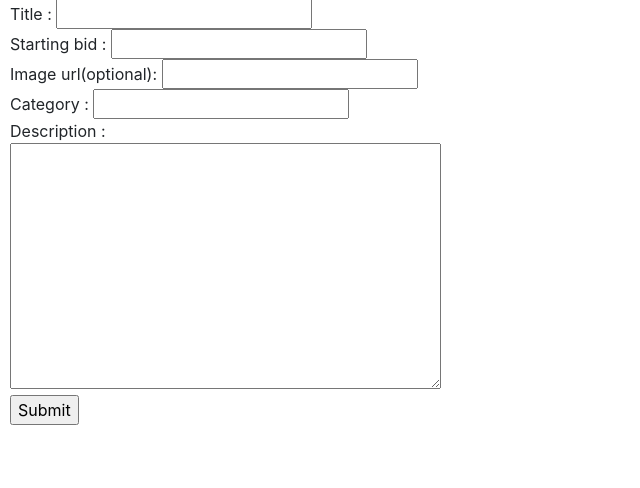
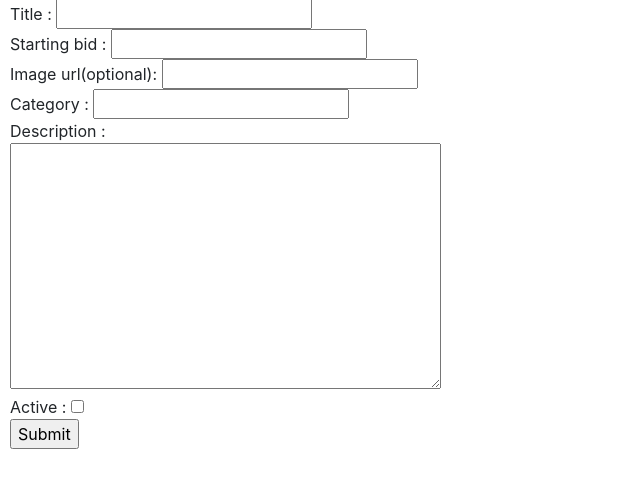
Before and after one commit to Ndae777/WebDevelopmentPractice, a Django app: page /create_listing in a window 1280 px wide. Shown: the part 220-708 px from the top of the page, without its empty margins (0-640 px from the left). Run offline with Django 3.2, Linux system fonts and the light colour scheme; some libraries are stand-ins or nearby versions.

Commit message:
Add bool field for active listing in models

```diff
--- a/commerce/auctions/models.py
+++ b/commerce/auctions/models.py
@@ -11,6 +11,7 @@ class Auction_listing(models.Model):
     owner = models.ForeignKey(User, on_delete=models.CASCADE, related_name="selling")
     image_url = models.URLField(blank=True, null=True)
     category = models.CharField(max_length=64)
+    active = models.BooleanField(default=True)
 
     def __str__(self):
         return f"{self.owner} is selling {self.item_name} starting at ${self.start_bid}."
--- a/commerce/auctions/templates/auctions/create_listing.html
+++ b/commerce/auctions/templates/auctions/create_listing.html
@@ -12,6 +12,7 @@
     <div class="form_image_url">Image url(optional): {{ form.image_url }}</div>
     <div class="form_category">Category : {{ form.category }} </div>
     <div class="form_description">Description :<br> {{ form.description }}</div>
+    <div class="form_active">Active : {{ form.active }}</div>
     <input type="submit">
 </form>
 
--- a/commerce/auctions/views.py
+++ b/commerce/auctions/views.py
@@ -67,8 +67,9 @@ class CreateListing(forms.Form):
     title = forms.CharField(max_length=100)
     description = forms.CharField(widget=forms.Textarea)
     starting_bid = forms.IntegerField()
-    image_url = forms.URLField(required=False)
+    image_url = forms.URLField(required=False) #making it optional
     category = forms.CharField(max_length=64)
+    active = forms.BooleanField(required=False) #helps for form to start as false
 
 def create_listing(request):
 
@@ -81,7 +82,8 @@ def create_listing(request):
                 start_bid = form.cleaned_data["starting_bid"],
                 owner = request.user ,
                 image_url = form.cleaned_data["image_url"],
-                category = form.cleaned_data["category"]
+                category = form.cleaned_data["category"],
+                active = form.cleaned_data["active"]
             )
 
            auction_listing.save()
```
Also changed, not shown: commerce/auctions/migrations/0004_auction_listing_active.py (added), commerce/auctions/static/auctions/styles.css (line endings or trailing spaces), commerce/db.sqlite3.
